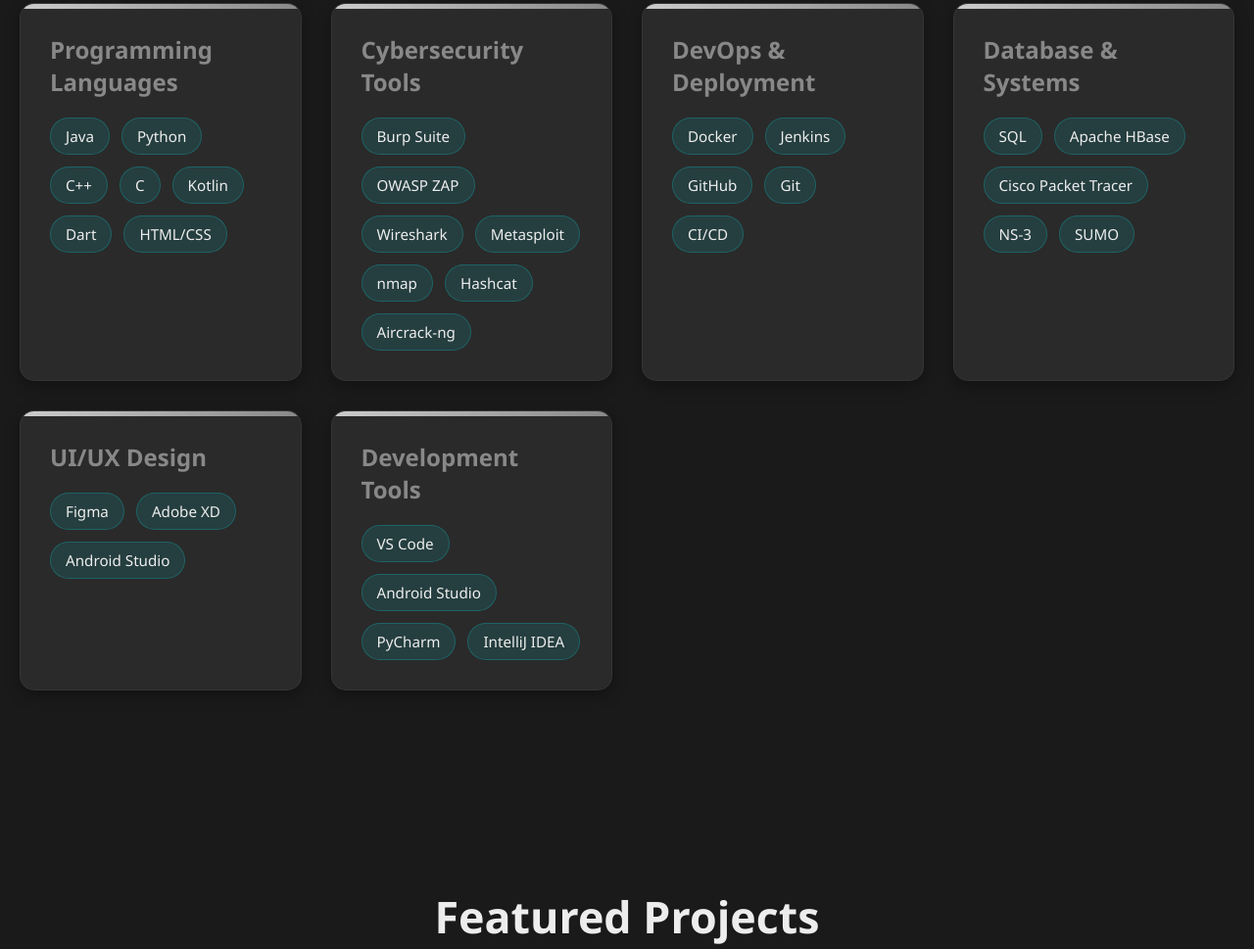
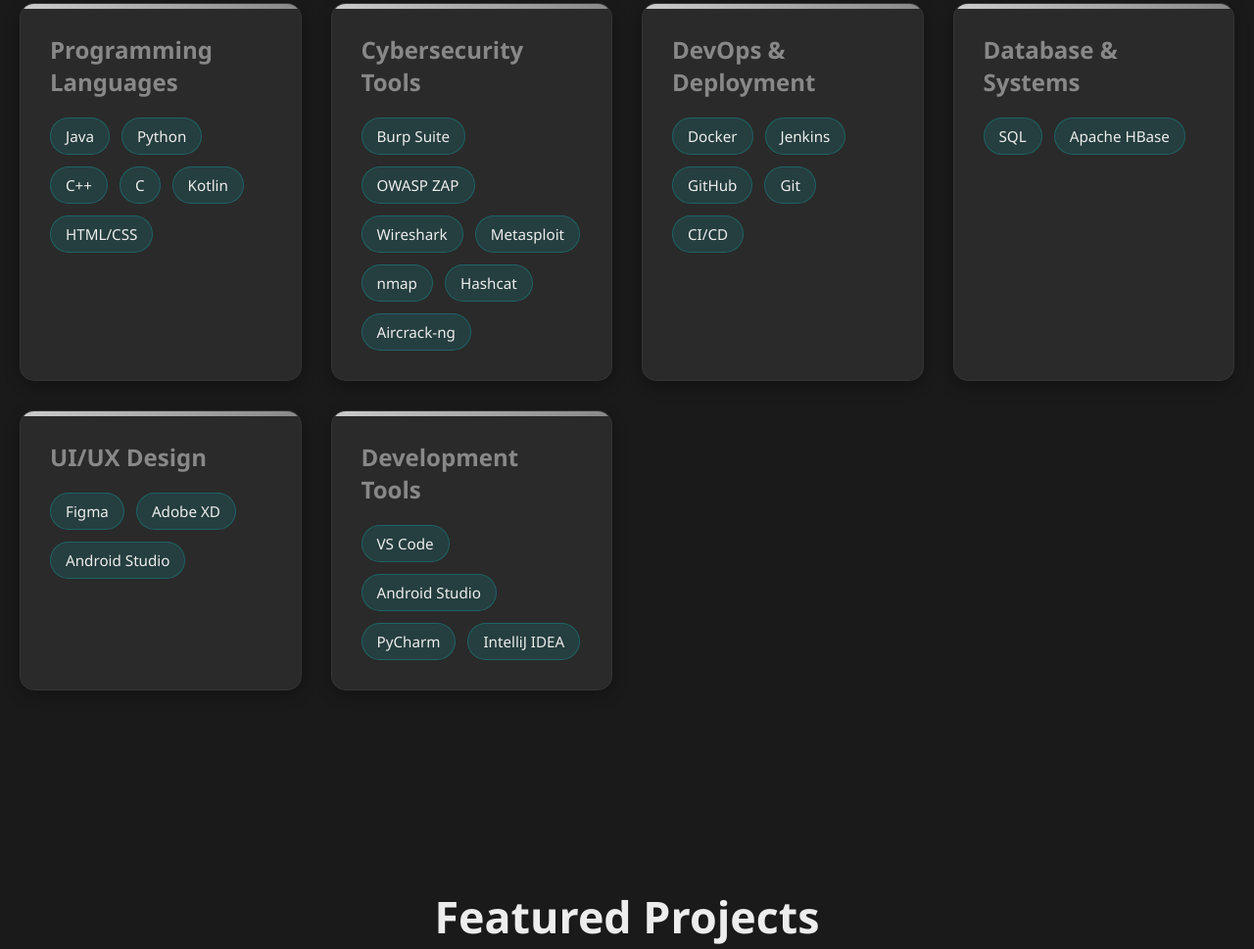
Before and after one commit to Abhishek-s-kumar/portfolio, a plain HTML site: page index.html in a window 1280 px wide. Shown: the part 2190-3159 px from the top of the page at 98% size. Drawn offline with nearby package versions, Linux system fonts and the light colour scheme; animation ran at ten frames a second.

Commit message:
Update index.html

```diff
--- a/index.html
+++ b/index.html
@@ -869,7 +869,6 @@
                         <span class="skill-item">C++</span>
                         <span class="skill-item">C</span>
                         <span class="skill-item">Kotlin</span>
-                        <span class="skill-item">Dart</span>
                         <span class="skill-item">HTML/CSS</span>
                     </div>
                 </div>
@@ -903,9 +902,6 @@
                     <div class="skill-items">
                         <span class="skill-item">SQL</span>
                         <span class="skill-item">Apache HBase</span>
-                        <span class="skill-item">Cisco Packet Tracer</span>
-                        <span class="skill-item">NS-3</span>
-                        <span class="skill-item">SUMO</span>
                     </div>
                 </div>
 
```
